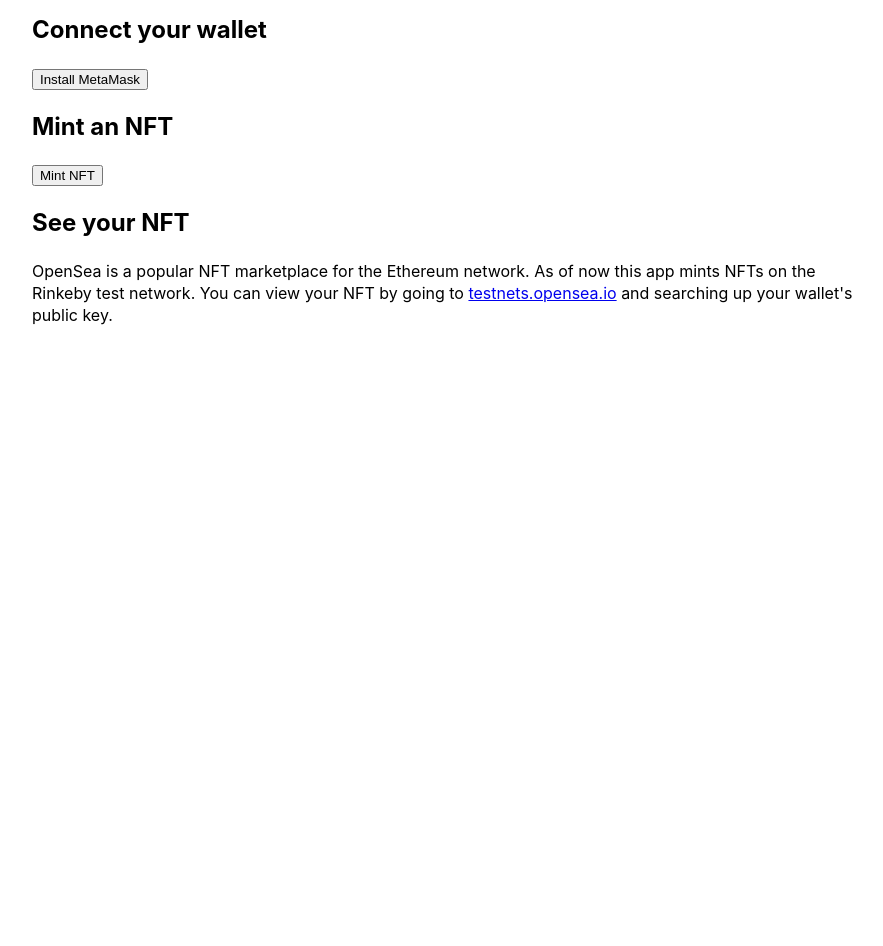
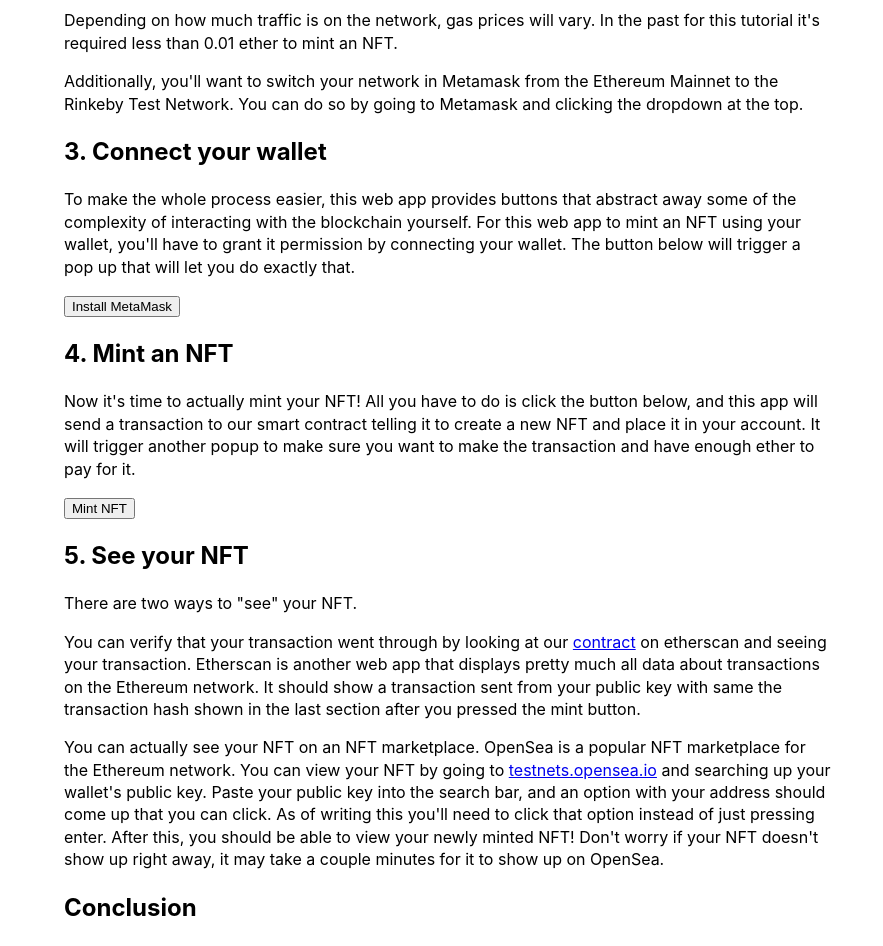
Before and after one commit to IlliniBlockchain/nft-mint, a Next.js app in the folder frontend/: page / in a window 1280 px wide. Shown: the part 980-1926 px from the top of the page, without its empty margins (192-1075 px from the left). Before the commit the page ends 1423 px from the top, so only its background shows below. Built offline with nearby package versions, Linux system fonts and the light colour scheme.

Commit message:
Expand directions and show transaction hash upon minting

```diff
--- a/frontend/pages/guide.js
+++ b/frontend/pages/guide.js
@@ -15,7 +15,8 @@
         <h1>Illini Blockchain NFT Guide</h1>
         <p>
           Welcome to our guide on how to implement an NFT through
-          through interacting with our smart contract.
+          through interacting with our smart contract. This is currently
+          still in development so check back later!
         </p>
         <p>
           If you want to mint an NFT the easiest way possible,
--- a/frontend/pages/index.js
+++ b/frontend/pages/index.js
@@ -14,6 +14,9 @@
   const [ minted, setMinted ] = useState(false);
   const [ provider, setProvider ] = useState(null);
   const [ signer, setSigner ] = useState(null);
+  const [ txAddr, setTxAddr ] = useState(null);
+  const mintAddress = "0xfeD2cdE438AB93f6CbcceCfD5BE88Fe48a7f664D";
+  const contractLink = "https://rinkeby.etherscan.io/address/" + mintAddress;
 
   const isMetaMaskInstalled = () => {
     //Have to check the ethereum binding on the window object to see if it's installed
@@ -61,7 +64,6 @@
   };
 
   const onClickMint = async () => {
-    const mintAddress = "0xfeD2cdE438AB93f6CbcceCfD5BE88Fe48a7f664D";
 
     // The ERC-20 Contract ABI, which is a common contract interface
     // for tokens (this is the Human-Readable ABI format)
@@ -80,6 +82,7 @@
     const tx = await mintWithSigner.mintNFT(account);
     setPendingMint(true);
     await tx.wait();
+    setTxAddr(tx.hash);
     setPendingMint(false);
     setMinted(true);
 
@@ -109,9 +112,9 @@
           to jump right in.
         </p>
         <p>
-          See what goes on under the hood by reading <Link href="/guide">our guide</Link> on minting
-          an NFT by interacting with the contract itself. And to learn more about blockchain in general,
-          see our website (coming soon).
+          See what goes on under the hood by reading <a href="/guide" target="_blank">our guide</a> on minting
+          an NFT by interacting with the <a href={contractLink} target="_blank">contract</a> itself.
+          And to learn more about blockchain in general, see our website (coming soon).
         </p>
       </div>
 
@@ -175,12 +178,28 @@
             - requires social account
           </li>
         </ul>
+        <p>
+          Depending on how much traffic is on
+          the network, gas prices will vary. In the past for this tutorial it's required less than 0.01 ether
+          to mint an NFT.
+        </p>
+        <p>
+          Additionally, you'll want to switch your network in Metamask from the Ethereum Mainnet to
+          the Rinkeby Test Network. You can do so by going to Metamask and clicking the dropdown at the
+          top.
+        </p>
       </div>
 
       <div className={styles.connectwalletBox}>
         <h2>
-          Connect your wallet
+          3. Connect your wallet
         </h2>
+        <p>
+          To make the whole process easier, this web app provides buttons that abstract away some of
+          the complexity of interacting with the blockchain yourself. For this web app to mint an NFT
+          using your wallet, you'll have to grant it permission by connecting your wallet. The button
+          below will trigger a pop up that will let you do exactly that.
+        </p>
         <button onClick={metaMaskInstalled ? onClickConnect : onClickInstall}>
           {
             metaMaskInstalled
@@ -199,8 +218,14 @@
 
       <div className={styles.mintBox}>
         <h2>
-          Mint an NFT
+          4. Mint an NFT
         </h2>
+        <p>
+          Now it's time to actually mint your NFT! All you have to do is click the button below,
+          and this app will send a transaction to our <a>smart contract</a> telling it to create
+          a new NFT and place it in your account. It will trigger another popup to make sure
+          you want to make the transaction and have enough ether to pay for it.
+        </p>
         <button onClick={onClickMint}>
           Mint NFT
         </button>
@@ -212,19 +237,44 @@
         {
           minted
           &&
+          (
+          <>
           <p>Minted</p>
+          <p>Transaction hash: <a href={"https://rinkeby.etherscan.io/tx/" + txAddr} target="_blank">{txAddr}</a></p>
+          </>
+          )
         }
       </div>
 
       <div className={styles.openseaBox}>
         <h2>
-          See your NFT
+          5. See your NFT
         </h2>
         <p>
-          OpenSea is a popular NFT marketplace for the Ethereum network.
-          As of now this app mints NFTs on the Rinkeby test network.
+          There are two ways to "see" your NFT.
+        </p>
+        <p>
+          You can verify that your transaction went through by looking
+          at our <a href={contractLink} target="_blank">contract</a> on etherscan and seeing your transaction.
+          Etherscan is another web app that displays pretty much all data about transactions on the Ethereum network.
+          It should show a transaction sent from your public key with same the transaction hash shown in
+          the last section after you pressed the mint button.
+        </p>
+        <p>
+          You can actually see your NFT on an NFT marketplace. OpenSea is a popular NFT marketplace for the Ethereum network.
           You can view your NFT by going to <a href="https://testnets.opensea.io" target="_blank">testnets.opensea.io</a> and
-          searching up your wallet's public key.
+          searching up your wallet's public key. Paste your public key into the search bar, and an option
+          with your address should come up that you can click. As of writing this you'll need to click that option instead
+          of just pressing enter. After this, you should be able to view your newly minted NFT! Don't worry if your NFT doesn't
+          show up right away, it may take a couple minutes for it to show up on OpenSea.
+        </p>
+      </div>
+
+      <div>
+        <h2>Conclusion</h2>
+        <p>
+          Congrats! You've taken the first step towards breaking into blockchain! If you're looking for next steps
+          or just want to learn more, check out our website (coming soon).
         </p>
       </div>
 
--- a/frontend/styles/Layout.module.css
+++ b/frontend/styles/Layout.module.css
@@ -1,7 +1,13 @@
 
 .container {
   min-height: 100vh;
-  width: 65%;
+  width: 60%;
   margin: auto;
   padding-bottom: 100px;
 }
+
+@media (max-width: 1000px) {
+  .container {
+      width: 90%;
+  }
+}
```
